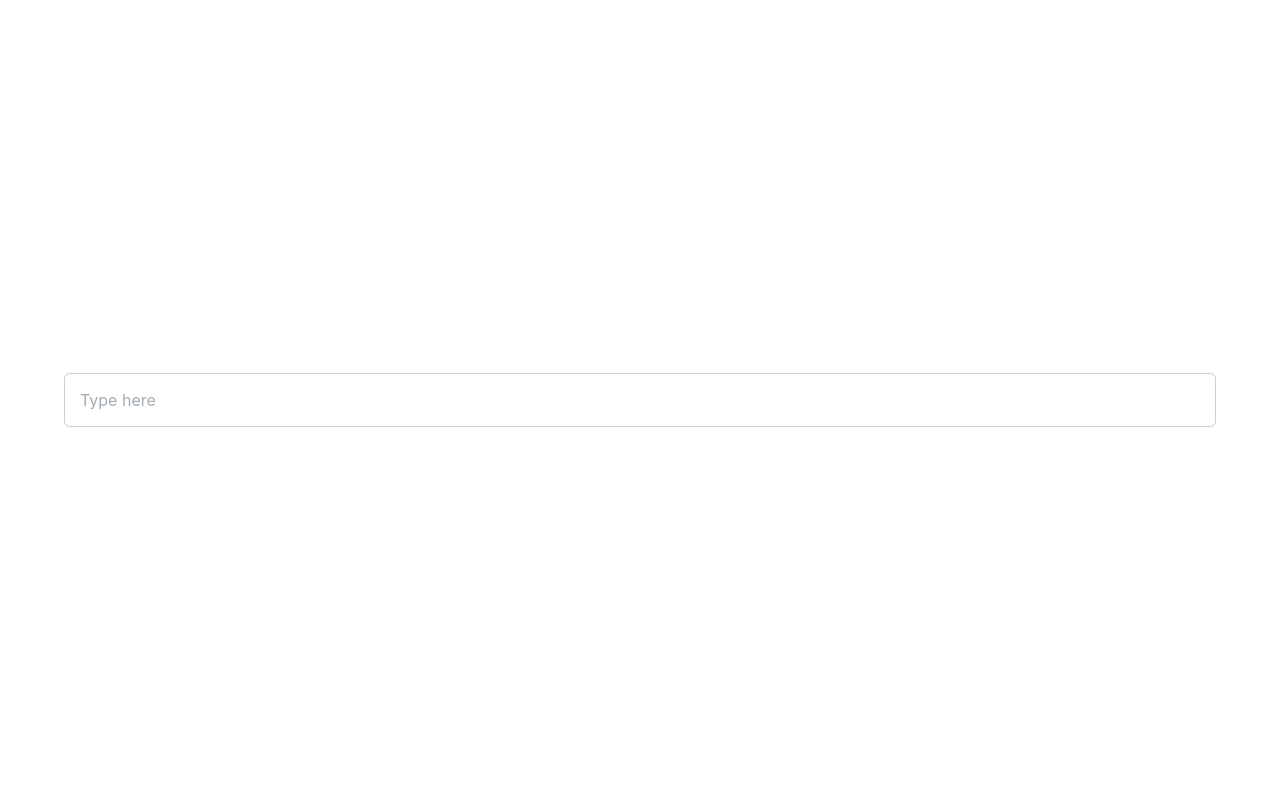
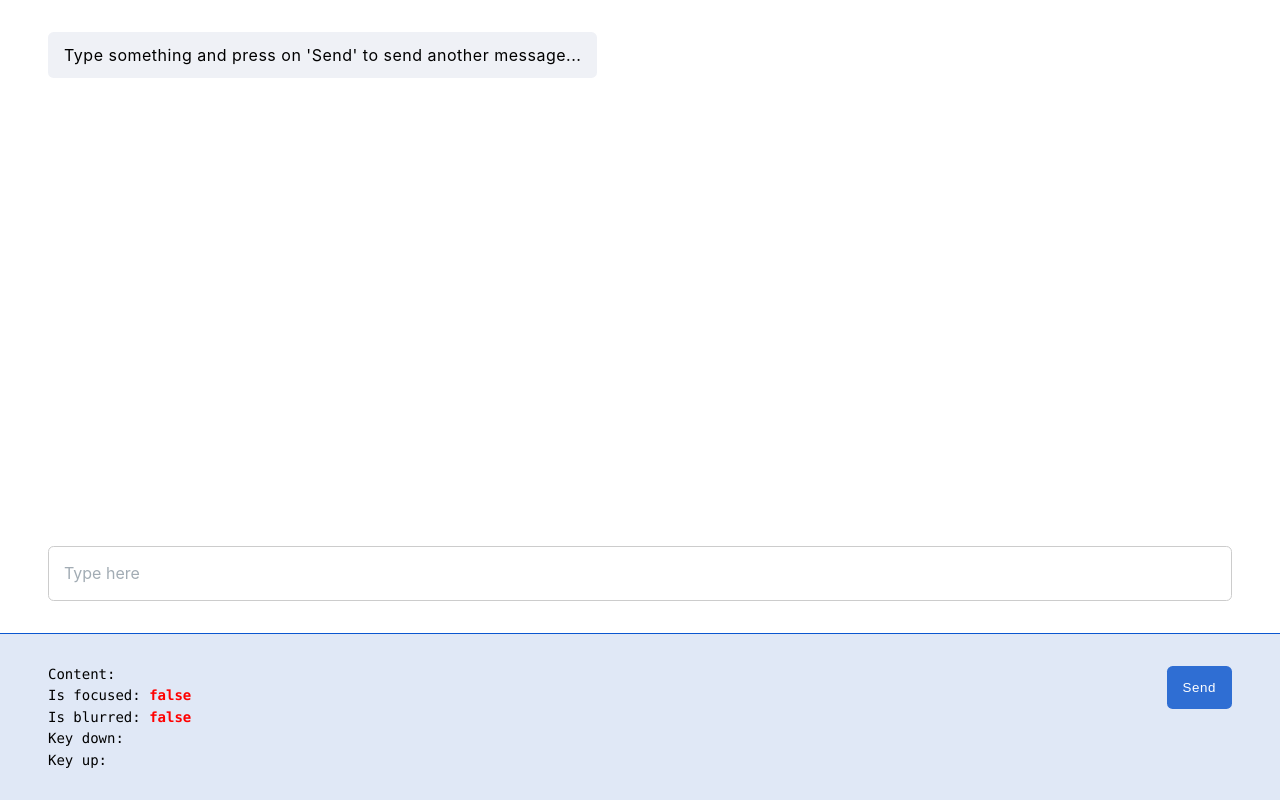
Before and after one commit to ChrisUser/react-basic-contenteditable, a React (Vite) app: page / in a window 1280 px wide. Built offline with nearby package versions, Linux system fonts and the light colour scheme.

Commit message:
feat: implemented demo page

```diff
--- a/lib/ContentEditable.tsx
+++ b/lib/ContentEditable.tsx
@@ -33,8 +33,9 @@ const ContentEditable: React.FC<ContentEditableProps> = ({
   const divRef = useRef<HTMLDivElement | null>(null)
 
   useEffect(() => {
-    if (updatedContent) {
+    if (updatedContent !== null && updatedContent !== undefined) {
       setContent(updatedContent)
+      if (divRef.current) divRef.current.innerText = updatedContent
       if (onContentExternalUpdate) onContentExternalUpdate(updatedContent)
     }
   }, [updatedContent, onContentExternalUpdate])
--- a/src/App.css
+++ b/src/App.css
@@ -1,14 +1,45 @@
-.main-container {
-  padding: 3rem;
-  display: flex;
-  justify-content: center;
-  align-items: center;
-}
 .full-width {
   width: 100%;
 }
+.falsy {
+  color: red;
+}
+.truthy {
+  color: green;
+}
+
+.main-container {
+  min-height: 100vh;
+  display: flex;
+  flex-direction: column;
+  justify-content: flex-end;
+  align-items: center;
+}
+.message-history-container {
+  display: flex;
+  flex-direction: column;
+  gap: 1rem;
+  margin: 2rem 0;
+  flex: 1;
+  overflow: auto;
+  max-height: 75vh;
+}
+.message-item {
+  display: flex;
+  align-self: flex-start;
+  padding: 0.85rem 1rem;
+  border-radius: 0.35rem;
+  background-color: #eff1f6;
+  letter-spacing: 0.05ch;
+  line-height: 1.2;
+  white-space: pre-wrap;
+}
+.message-history-container,
 .input-container {
-  padding: 0 1rem;
+  padding: 0 3rem;
+}
+
+.input-container {
   position: relative;
 }
 .input-element {
@@ -22,3 +53,37 @@
   color: #a2acb4;
   margin-left: 1rem;
 }
+
+.metrics-section {
+  display: flex;
+  justify-content: space-between;
+  align-items: flex-start;
+  gap: 2rem;
+  margin: 2rem -3rem 0;
+  font-size: 0.875rem;
+  font-family: source-code-pro, Menlo, Monaco, Consolas, "Courier New",
+    monospace;
+  border-top: 1px solid #0b57d0;
+  background-color: #e0e8f6;
+  padding: 2rem 3rem;
+}
+.metrics-section__left-box {
+  display: flex;
+  flex: 1;
+  flex-direction: column;
+  gap: 0.35rem;
+}
+
+button {
+  cursor: pointer;
+  appearance: none;
+  border: none;
+  background-color: #2f6ed3;
+  color: white;
+  padding: 0.875rem 1rem;
+  border-radius: 0.35rem;
+  letter-spacing: 0.08ch;
+}
+button:hover {
+  background-color: #1f4aa8;
+}
--- a/src/App.tsx
+++ b/src/App.tsx
@@ -1,19 +1,89 @@
 import ContentEditable from "../lib/ContentEditable"
 import "./App.css"
-import { useState } from "react"
+import { useEffect, useState } from "react"
 
 function App() {
+  const [emptyContent, setEmptyContent] = useState<string | undefined>(
+    undefined
+  )
   const [content, setContent] = useState("")
+  const [isFocused, setIsFocused] = useState(false)
+  const [isBlurred, setIsBlurred] = useState(false)
+  const [keyDown, setKeyDown] = useState("")
+  const [keyUp, setKeyUp] = useState("")
+  const [messageHistory, setMessageHistory] = useState<string[]>([
+    "Type something and press on 'Send' to send another message...",
+  ])
+
+  const truncateString = (str: string, limit: number) => {
+    return str.length > limit ? str.slice(0, limit) + "..." : str
+  }
+
+  useEffect(() => {
+    setEmptyContent(undefined)
+  }, [emptyContent])
+
+  const saveMessageInHistory = (message: string) => {
+    setMessageHistory([...messageHistory, message])
+    setContent("")
+    setEmptyContent("")
+  }
+
   return (
-    <div className="main-container full-width">
-      <div style={{ whiteSpace: "pre-wrap" }}>{content}</div>
+    <div className="full-width main-container">
+      <div className="full-width message-history-container">
+        {messageHistory.map((message, index) => (
+          <div key={index} className="message-item">
+            {message}
+          </div>
+        ))}
+      </div>
       <ContentEditable
         placeholder="Type here"
         containerClassName="full-width input-container"
         contentEditableClassName="full-width input-element"
         placeholderClassName="input-placeholder"
+        updatedContent={emptyContent}
         onChange={(content) => setContent(content)}
+        onFocus={() => {
+          setIsFocused(true)
+          setIsBlurred(false)
+        }}
+        onBlur={() => {
+          setIsFocused(false)
+          setIsBlurred(true)
+        }}
+        onKeyDown={(e) => setKeyDown(e.key)}
+        onKeyUp={(e) => setKeyUp(e.key)}
       />
+      <div className="full-width metrics-section">
+        <div className="metrics-section__left-box">
+          <div>
+            Content: <b>{truncateString(content, 200)}</b>
+          </div>
+          <div>
+            Is focused:{" "}
+            <b className={isFocused ? "truthy" : "falsy"}>
+              {isFocused ? "true" : "false"}
+            </b>
+          </div>
+          <div>
+            Is blurred:{" "}
+            <b className={isBlurred ? "truthy" : "falsy"}>
+              {isBlurred ? "true" : "false"}
+            </b>
+          </div>
+          <div>
+            Key down: <b>{keyDown}</b>
+          </div>
+          <div>
+            Key up: <b>{keyUp}</b>
+          </div>
+        </div>
+        <div>
+          <button onClick={() => saveMessageInHistory(content)}>Send</button>
+        </div>
+      </div>
     </div>
   )
 }
--- a/src/index.css
+++ b/src/index.css
@@ -6,7 +6,9 @@
   -webkit-font-smoothing: antialiased;
   -moz-osx-font-smoothing: grayscale;
 }
-
+* {
+  box-sizing: border-box;
+}
 body {
   margin: 0;
   display: flex;
```
